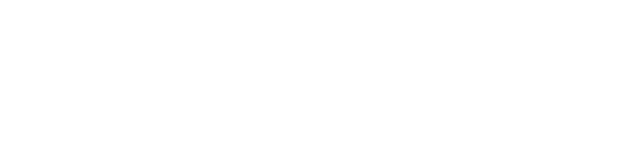
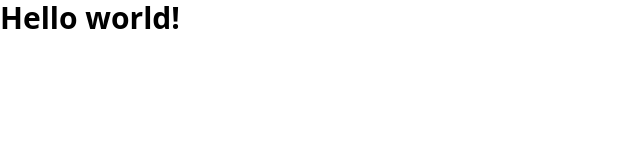
Before and after one commit to BekirSafak/tailwindcss_firstproject, a website: page src/index.html in a window 1280 px wide. Shown: the whole page, without its empty margins (0-640 px from the left). Drawn offline with Linux system fonts and the light colour scheme.

Commit message:
Tailwind için ilk kurulum yapıldı.

```diff
--- /dev/null
+++ b/input.css
@@ -0,0 +1,3 @@
+@tailwind base;
+@tailwind components;
+@tailwind utilities;
--- a/index.html
+++ b/src/index.html
@@ -1,17 +1,16 @@
-<!DOCTYPE html>
-<html lang="en">
+<!doctype html>
+<html>
 
 <head>
     <meta charset="UTF-8">
     <meta name="viewport" content="width=device-width, initial-scale=1.0">
-
-    <!-- CSS -->
-    <link rel="stylesheet" href="style.css">
-    <title>Tailwindcss</title>
+    <link href="./css/style.css" rel="stylesheet">
 </head>
 
 <body>
-
+    <h1 class="text-3xl font-bold">
+        Hello world!
+    </h1>
 </body>
 
 </html>
--- /dev/null
+++ b/tailwind.config.js
@@ -0,0 +1,8 @@
+/** @type {import('tailwindcss').Config} */
+module.exports = {
+  content: ["./src/**/*.{html,js}"],
+  theme: {
+    extend: {},
+  },
+  plugins: [],
+}
```
Also changed, not shown: package.json (added, +16 -0 lines), src/css/style.css (added), style.css (deleted), 2 other files.
